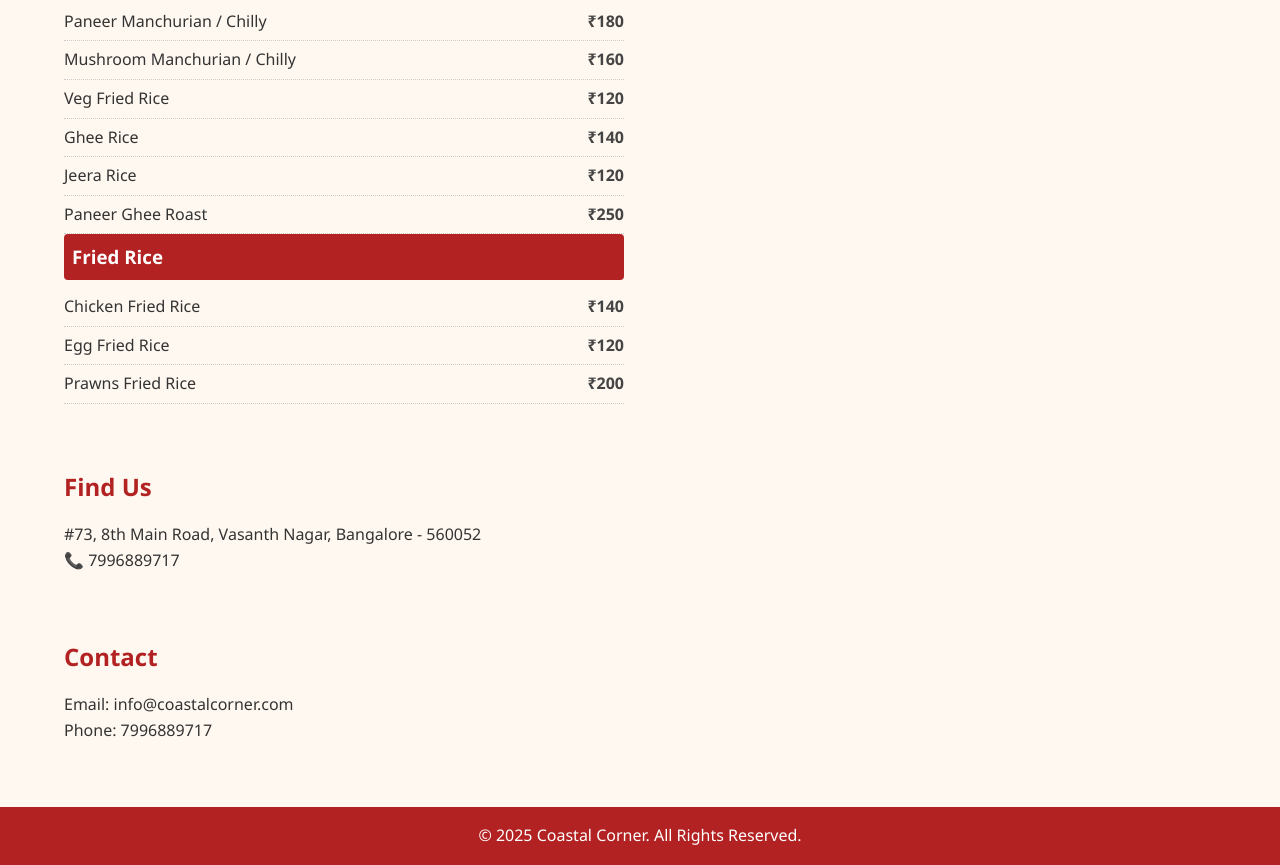
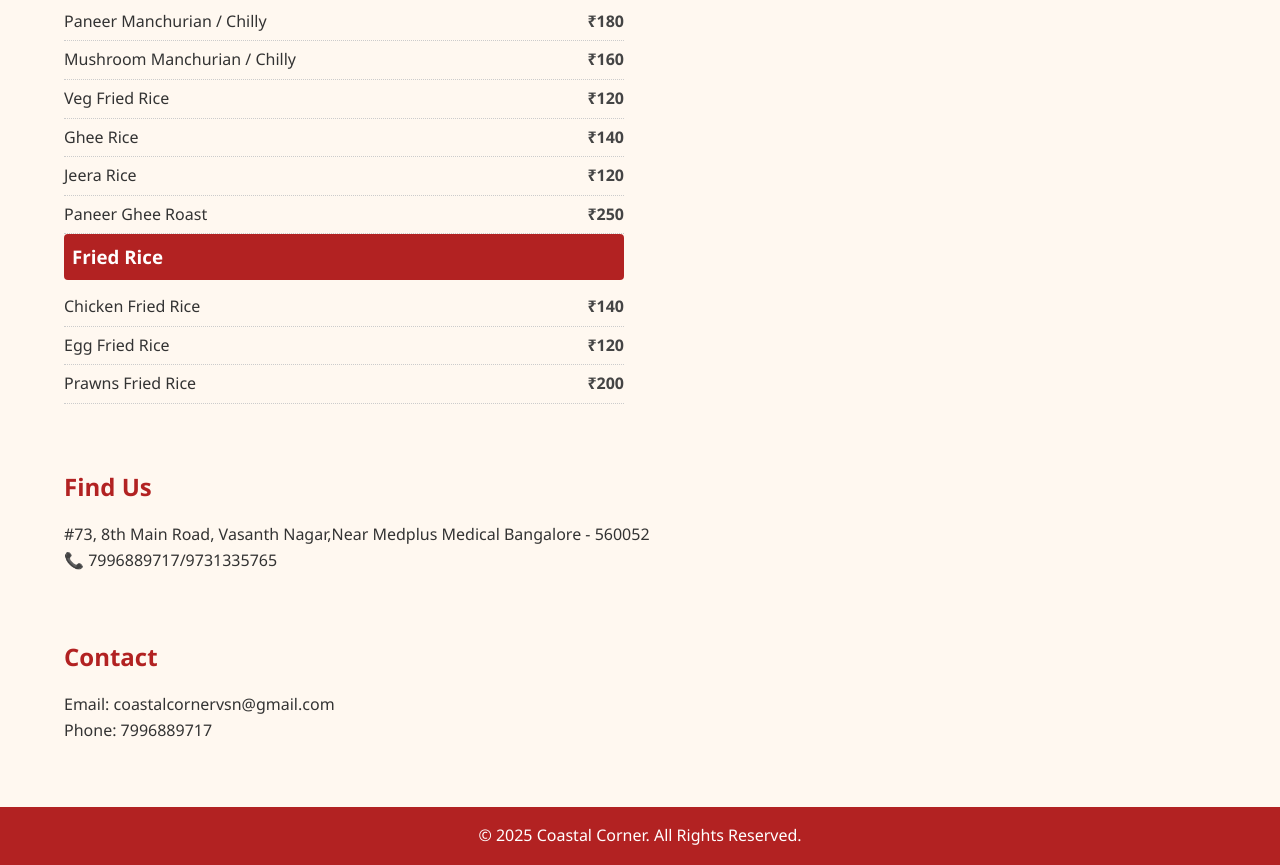
Before and after one commit to coastal-corner/coastal-corner-page, a plain HTML site: page index.html in a window 1280 px wide. Shown: the part 1639-2504 px from the top of the page. Drawn offline with Linux system fonts and the light colour scheme.

Commit message:
Update index.html

```diff
--- a/index.html
+++ b/index.html
@@ -179,8 +179,8 @@
   <section id="location">
     <div class="container">
       <h2>Find Us</h2>
-      <p>#73, 8th Main Road, Vasanth Nagar, Bangalore - 560052</p>
-      <p>📞 7996889717</p>
+      <p>#73, 8th Main Road, Vasanth Nagar,Near Medplus Medical Bangalore - 560052</p>
+      <p>📞 7996889717/9731335765</p>
     </div>
   </section>
 
@@ -188,7 +188,7 @@
   <section id="contact">
     <div class="container">
       <h2>Contact</h2>
-      <p>Email: info@coastalcorner.com</p>
+      <p>Email: coastalcornervsn@gmail.com</p>
       <p>Phone: 7996889717</p>
     </div>
   </section>
@@ -198,4 +198,5 @@
     <p>© 2025 Coastal Corner. All Rights Reserved.</p>
   </footer>
 </body>
+
 </html>
```
